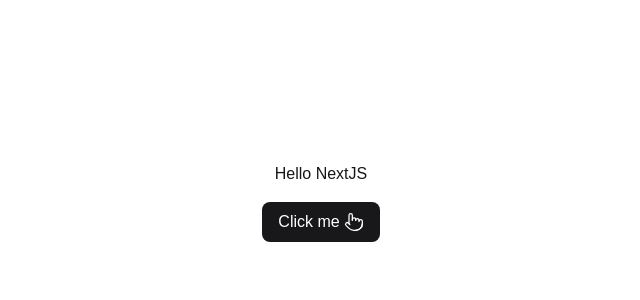
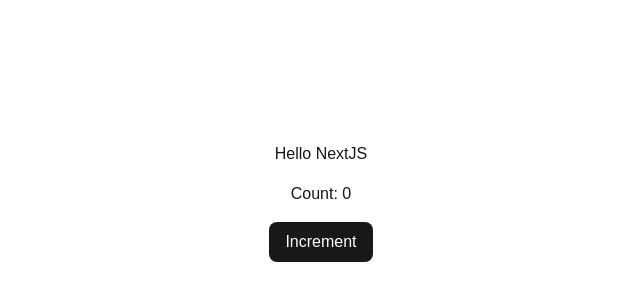
Before and after one commit to Chatan2700/next16-app-test, a Next.js app: page / in a window 1280 px wide. Shown: the part 198-498 px from the top of the page, without its empty margins (319-959 px from the left). Built offline with nearby package versions, Linux system fonts and the light colour scheme.

Commit message:
Exercise #2 Done

```diff
--- a/app/page.tsx
+++ b/app/page.tsx
@@ -1,13 +1,15 @@
 "use client";
 
 import ButtonTest from "@/components/ButtonTest";
+import Counter from "@/components/Counter";
 
 export default function Home() {
   return (
     <div className="flex flex-col items-center justify-center min-h-screen">
       <div>Hello NextJS</div>
       <div>
-        <ButtonTest />
+        {/* <ButtonTest /> */}
+        <Counter />
       </div>
     </div>
   );
--- /dev/null
+++ b/components/Counter.tsx
@@ -0,0 +1,47 @@
+"use client";
+
+import React from "react";
+import { PartyPopper } from "lucide-react";
+import Confetti from "react-confetti";
+import { useWindowSize } from "react-use";
+
+const Counter = () => {
+  const [showConfetti, setShowConfetti] = React.useState(false);
+  const { width, height } = useWindowSize();
+
+  const [count, setCount] = React.useState(0);
+
+  const nextCount = count + 1;
+
+  return (
+    <>
+      {showConfetti && <Confetti width={width} height={height} recycle={false} />}
+
+      <div className="mt-4 flex flex-col items-center justify-center gap-4">
+        <p>Count: {count}</p>
+
+        {count < 10 ? (
+          <button
+            className="px-4 py-2 rounded-lg font-medium bg-zinc-900 text-white dark:bg-zinc-100 dark:text-zinc-900 transition-colors hover:bg-zinc-400 active:scale-95 shadow-sm ring-offset-2 flex gap-1 items-center justify-center"
+            onClick={() => {
+              setCount((prev) => prev + 1);
+              console.log("Counter incremented to", nextCount);
+              if (nextCount >= 10) {
+                setShowConfetti(true);
+              }
+            }}
+          >
+            Increment
+          </button>
+        ) : (
+          <div className="flex items-center justify-center gap-2 animate-bounce">
+            <p className="text-zinc-400 font-medium">Maximum count reached!</p>
+            <PartyPopper className="mt-[-4]" size={18} />
+          </div>
+        )}
+      </div>
+    </>
+  );
+};
+
+export default Counter;
```
